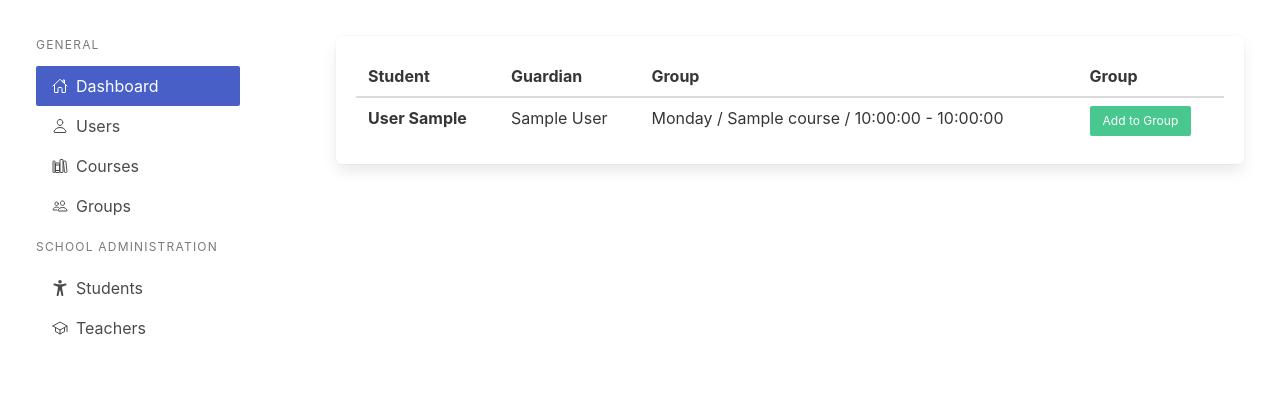
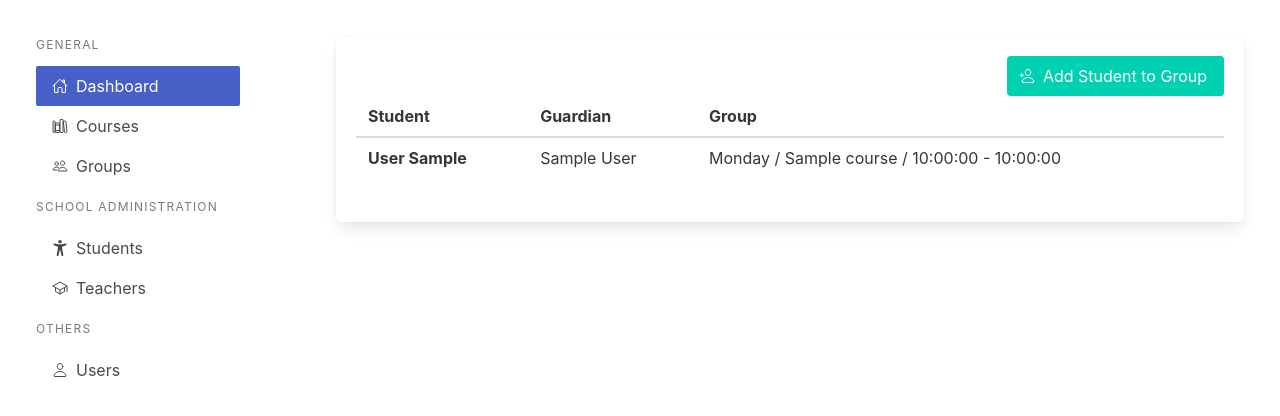
Before and after one commit to sgazda94/DjangoLMS, a Django app: page /school/students/ in a window 1280 px wide. Shown: the part 56-472 px from the top of the page. Run offline with Django 3.2, Linux system fonts and the light colour scheme; a user stored in the database is signed in; tables that the repository leaves empty hold one stand-in row (values such as "Sample post"); parts of the project's set-up code (start-up, migrations or seed data) failed here and were passed over; some libraries are stand-ins or nearby versions.

Commit message:
student presence / add student to group

```diff
--- a/dj_schulx/groups/models.py
+++ b/dj_schulx/groups/models.py
@@ -34,6 +34,9 @@ class Group(models.Model):
     week_day = models.SmallIntegerField(choices=WEEK_DAY_CHOICES)
     start_time = models.TimeField()
     end_time = models.TimeField()
+
+    class Meta:
+        ordering = ("week_day",)
 
     def get_absolute_url(self):
         return reverse("groups:group-detail", kwargs={"pk": self.id})
--- a/dj_schulx/groups/views.py
+++ b/dj_schulx/groups/views.py
@@ -11,7 +11,7 @@ from django.views.generic import (
 )
 
 from dj_schulx.groups.forms import GroupForm, LessonForm
-from dj_schulx.groups.models import Group, Lesson
+from dj_schulx.groups.models import Group, Lesson, StudentPresence
 from dj_schulx.users.models import Teacher
 
 # from django.contrib.auth import get_user_model
@@ -101,6 +101,9 @@ class LessonCreateView(LoginRequiredMixin, CreateView):
             lesson.number = 1
         lesson.group = group
         lesson.save()
+        for student in group.students.all():
+            StudentPresence.objects.create(student=student, lesson=lesson)
+            print("dodano obecnosc")
         return super().form_valid(form)
 
 
--- /dev/null
+++ b/dj_schulx/school/forms.py
@@ -0,0 +1,15 @@
+from django import forms
+from django.contrib.auth import get_user_model
+
+from dj_schulx.groups.models import Group
+from dj_schulx.users.models import Student
+
+User = get_user_model()
+
+
+class AddStudentToGroupForm(forms.Form):
+    student = forms.ModelChoiceField(queryset=Student.objects.all())
+    group = forms.ModelChoiceField(queryset=Group.objects.all())
+
+    class Meta:
+        pass
--- a/dj_schulx/school/urls.py
+++ b/dj_schulx/school/urls.py
@@ -8,6 +8,11 @@ urlpatterns = [
     # path("", views.GroupListView.as_view(), name="group-list"),
     # group
     path("students/", views.StudentListView.as_view(), name="students-list"),
+    path(
+        "students/add-to-group",
+        views.AddStudentToGroupView.as_view(),
+        name="add-to-group",
+    ),
     path("teachers/", views.TeacherListView.as_view(), name="teachers-list"),
     path("guardians/", views.GuardianListView.as_view(), name="guardians-list"),
 ]
--- a/dj_schulx/school/views.py
+++ b/dj_schulx/school/views.py
@@ -1,7 +1,9 @@
 from django.contrib.auth.mixins import LoginRequiredMixin
 from django.views.generic import ListView
+from django.views.generic.edit import FormView
 
-from dj_schulx.groups.models import Group
+from dj_schulx.groups.models import Group, Lesson, StudentPresence
+from dj_schulx.school.forms import AddStudentToGroupForm
 from dj_schulx.users.models import Guardian, Student, Teacher
 
 
@@ -12,9 +14,30 @@ class StudentListView(LoginRequiredMixin, ListView):
     def get_queryset(self):
         queryset = super().get_queryset()
         for obj in queryset:
-            group = Group.objects.get(students=obj)
+            group = Group.objects.filter(students=obj).first()
             obj.group = group
         return queryset
+
+    def get_context_data(self, **kwargs):
+        context = super().get_context_data(**kwargs)
+        context["form"] = AddStudentToGroupForm
+        return context
+
+
+class AddStudentToGroupView(FormView):
+    success_url = "/school/students/"
+    form_class = AddStudentToGroupForm
+
+    def form_valid(self, form):
+        data = form.data
+        group = Group.objects.get(pk=data["group"])
+        student = Student.objects.get(pk=data["student"])
+        if not group.students.filter(pk=student.pk).exists():
+            group.students.add(student)
+            lessons = Lesson.objects.filter(group=group.pk)
+            for lesson in lessons:
+                StudentPresence.objects.create(student=student, lesson=lesson)
+        return super().form_valid(form)
 
 
 class TeacherListView(LoginRequiredMixin, ListView):
--- a/dj_schulx/templates/partials/sidebar.html
+++ b/dj_schulx/templates/partials/sidebar.html
@@ -14,16 +14,7 @@
                 </span>
             </a>
         </li>
-        <li>
-            <a href="/users">
-                <span class="icon-text">
-                    <span class="icon">
-                        <ion-icon name="person-outline"></ion-icon>
-                    </span>
-                    <span> Users</span>
-                </span>
-            </a>
-        </li>
+
         <li>
             <a href="/courses">
                 <span class="icon-text">
@@ -68,6 +59,20 @@
                     <span> Teachers</span>
                 </span>
             </a>
-
+    </ul>
+    <p class="menu-label">
+        Others
+    </p>
+    <ul class="menu-list">
+        <li>
+            <a href="/users">
+                <span class="icon-text">
+                    <span class="icon">
+                        <ion-icon name="person-outline"></ion-icon>
+                    </span>
+                    <span> Users</span>
+                </span>
+            </a>
+        </li>
     </ul>
 </aside>
--- a/dj_schulx/templates/school/student_list.html
+++ b/dj_schulx/templates/school/student_list.html
@@ -1,12 +1,24 @@
 {% extends "base.html" %}
+{% load static %}
+{% load widget_tweaks %}
 
 {% block content %}
+<div class="is-flex is-justify-content-flex-end">
+        <button class="js-modal-trigger button is-primary " data-target="modal-js-example">
+            <span class="icon is-small">
+                <ion-icon name="person-add-outline"></ion-icon>
+            </span>
+            <span>
+                Add Student to Group
+            </span>
+        </button>
+    </div>
+
 <table class="table is-hoverable is-striped is-fullwidth">
     <thead>
         <tr>
             <th>Student</abbr></th>
             <th>Guardian</th>
-            <th>Group</th>
             <th>Group</th>
         </tr>
     </thead>
@@ -15,12 +27,72 @@
         <tr>
             <th>{{ student.last_name }} {{ student.first_name }}</th>
             <td>{{ student.guardian }}</td>
-            <td>{{ student.group }}</td>
-            <td><a href="{{ student.}}"><button class="button is-success is-small">Add to Group</button></a></td>
+            <td>{% if student.group is None %}
+                No group found
+                {% else %}
+                {{ student.group }}
+                {% endif %}
+            </td>
         </tr>
         {% endfor %}
     </tbody>
 </table>
 
+<div id="modal-js-example" class="modal">
+    <div class="modal-background"></div>
 
+    <div class="modal-content">
+        <div class="box">
+            <form action="{% url 'school:add-to-group' %}" method="post">
+                {% csrf_token %}
+                <div class="field is-horizontal">
+                    <div class="field-label is-normal">
+                        <label class="label">Group</label>
+                    </div>
+                    <div class="field-body">
+                        <div class="field is-narrow">
+                            <div class="control">
+                                <div class="select is-fullwidth">
+                                    {% render_field form.group %}
+                                </div>
+                            </div>
+                        </div>
+                    </div>
+                </div>
+                <div class="field is-horizontal">
+                    <div class="field-label is-normal">
+                        <label class="label">Student</label>
+                    </div>
+                    <div class="field-body">
+                        <div class="field is-narrow">
+                            <div class="control">
+                                <div class="select is-fullwidth">
+                                    {% render_field form.student %}
+                                </div>
+                            </div>
+                        </div>
+                    </div>
+                </div>
+                <div class="field is-horizontal">
+                    <div class="field-label">
+                        <!-- Left empty for spacing -->
+                    </div>
+                    <div class="field-body">
+                        <div class="field">
+                            <div class="control">
+                                <button class="button is-primary">
+                                    Add to Group
+                                </button>
+                            </div>
+                        </div>
+                    </div>
+                </div>
+            </form>
+        </div>
+    </div>
+
+    <button class="modal-close is-large" aria-label="close"></button>
+</div>
+
+<script src="{% static 'js/modal.js' %}"></script>
 {% endblock %}
--- a/dj_schulx/users/models.py
+++ b/dj_schulx/users/models.py
@@ -42,6 +42,9 @@ class Guardian(models.Model):
     last_name = models.CharField(max_length=255, default="")
     phone_number = models.CharField(max_length=9)
 
+    class Meta:
+        ordering = ["last_name"]
+
     def __str__(self):
         return f"{self.first_name} {self.last_name}"
 
@@ -64,6 +67,9 @@ class Student(models.Model):
         Guardian, on_delete=models.CASCADE
     )  # related_name = 'guardians'
 
+    class Meta:
+        ordering = ["last_name"]
+
     def __str__(self):
         return f"{self.first_name} {self.last_name}"
 
@@ -81,6 +87,9 @@ class Teacher(models.Model):
     postal_code = models.CharField(max_length=6, blank=True)
     city = models.CharField(max_length=255, blank=True)
     bank_account_number = models.CharField(max_length=255, blank=True)
+
+    class Meta:
+        ordering = ["last_name"]
 
     def __str__(self):
         return f"{self.first_name} {self.last_name}"
```
Also changed, not shown: dj_schulx/groups/admin.py (+8 -1 lines), dj_schulx/static/js/modal.js (added, +46 -0 lines).
